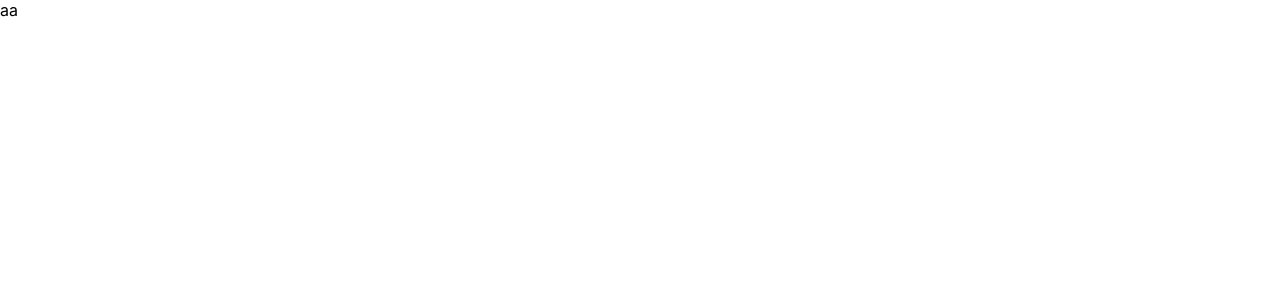
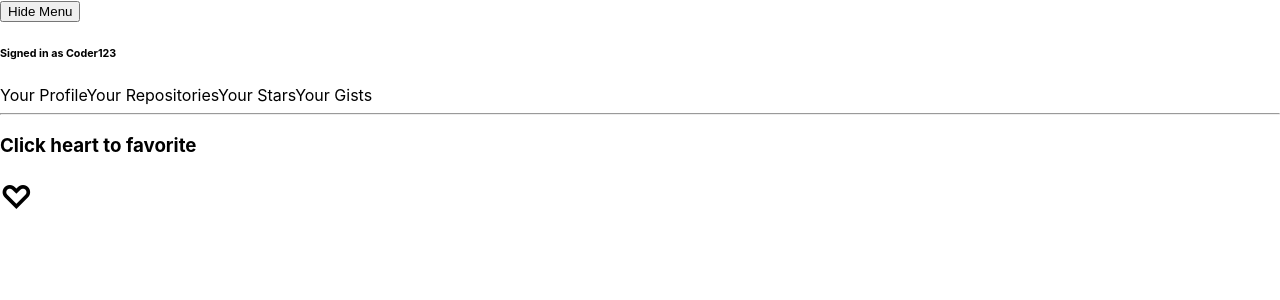
Before and after one commit to lukassketrys98/REACT, a React (Create React App) app: page / in a window 1280 px wide. Shown: the top 300 px of the page. Built offline with nearby package versions, Linux system fonts and the light colour scheme.

Commit message:
HOC done

```diff
--- a/src/App.js
+++ b/src/App.js
@@ -1,12 +1,30 @@
 import React from "react"
+import {withPointlessHOC} from "./withPointlessHOC"
+import {withExtraPropAdded} from "./withExtraPropAdded"
+import {withFavoriteNumber} from './withFavoriteNumber'
 
+// function App(props) {
+//     console.log(props)
+//     return (
+//         <div>
+//             {props.favoriteNumber}
+//         </div>
+//     )
+// }
+
+import Menu from "./Menu"
+import Favorite from "./Favorite"
 
 function App() {
     return (
         <div>
-            aa
+            <Menu />
+            <hr />
+            <Favorite />
         </div>
     )
 }
 
-export default App
+
+const pp = withFavoriteNumber(App)
+export default pp
--- /dev/null
+++ b/src/Favorite.js
@@ -0,0 +1,24 @@
+import React, {Component} from "react"
+import {withToggler} from './HOCs/withToggler'
+
+function Favorite(props){
+
+
+        return (
+            <div>
+                <h3>Click heart to favorite</h3>
+                <h1>
+                    <span
+                        onClick={props.toggle}
+                    >
+                        {props.on ? "❤️" : "♡"}
+                    </span>
+                </h1>
+            </div>
+        )
+    }
+
+
+
+const superChargedFavoriteComponent = withToggler(Favorite, {defaultOnValue: false})
+export default superChargedFavoriteComponent
--- /dev/null
+++ b/src/HOCs/withToggler.js
@@ -0,0 +1,35 @@
+import React, {Component} from 'react'
+
+
+class Toggler extends Component{
+    state = {
+        on: this.props.defaultOnValue
+    }
+
+    toggle = () => {
+        this.setState(prevState =>{
+            return {
+                on: !prevState.on
+            }
+        })
+    }
+
+    render(){
+
+        // const Component = this.props.component
+        const {component: C, defaultOnValue, ...props} = this.props
+        return (
+            <C on = {this.state.on} toggle = {this.toggle} {...props} />
+        )
+    }
+}
+
+export function withToggler(component,optionsObj){
+    console.log(component)
+
+    return function(props){
+        return(
+            <Toggler defaultOnValue = {optionsObj.defaultOnValue} component = {component} {...props}/>
+        )
+    }
+}
--- /dev/null
+++ b/src/Menu.js
@@ -0,0 +1,23 @@
+import React, {Component} from "react"
+import {withToggler} from './HOCs/withToggler'
+
+function Menu(props){
+
+
+        return (
+            <div>
+                <button onClick={props.toggle}>{props.on ? "Hide" : "Show"} Menu </button>
+                <nav style={{display: props.on? "block" : "none"}}>
+                    <h6>Signed in as Coder123</h6>
+                    <a>Your Profile</a>
+                    <a>Your Repositories</a>
+                    <a>Your Stars</a>
+                    <a>Your Gists</a>
+                </nav>
+            </div>
+        )
+
+}
+
+const superChargedFavoriteComponent = withToggler(Menu,{defaultOnValue: true})
+export default superChargedFavoriteComponent
--- /dev/null
+++ b/src/withExtraPropAdded.js
@@ -0,0 +1,10 @@
+import React from "react"
+
+export function withExtraPropAdded(component) {
+    const Component = component
+    return function(props) {
+        return (
+            <Component anotherProp = "Blah blah blah" {...props} />
+        )
+    }
+}
--- /dev/null
+++ b/src/withFavoriteNumber.js
@@ -0,0 +1,9 @@
+import React from "react"
+
+export function withFavoriteNumber(Component){
+    return function(props){
+        return(
+            <Component favoriteNumber = {18}  {...props}/>
+        )
+    }
+}
--- /dev/null
+++ b/src/withPointlessHOC.js
@@ -0,0 +1,13 @@
+import React from 'react'
+
+// A function that takes a component as its first argument and returns a new component that wraps the given component, providing extra capabilities to it.
+
+
+export function withPointlessHOC(component){
+    const Component = component;
+    return function(props){
+        return(
+            <Component {...props}/>
+        )
+    }
+}
```
